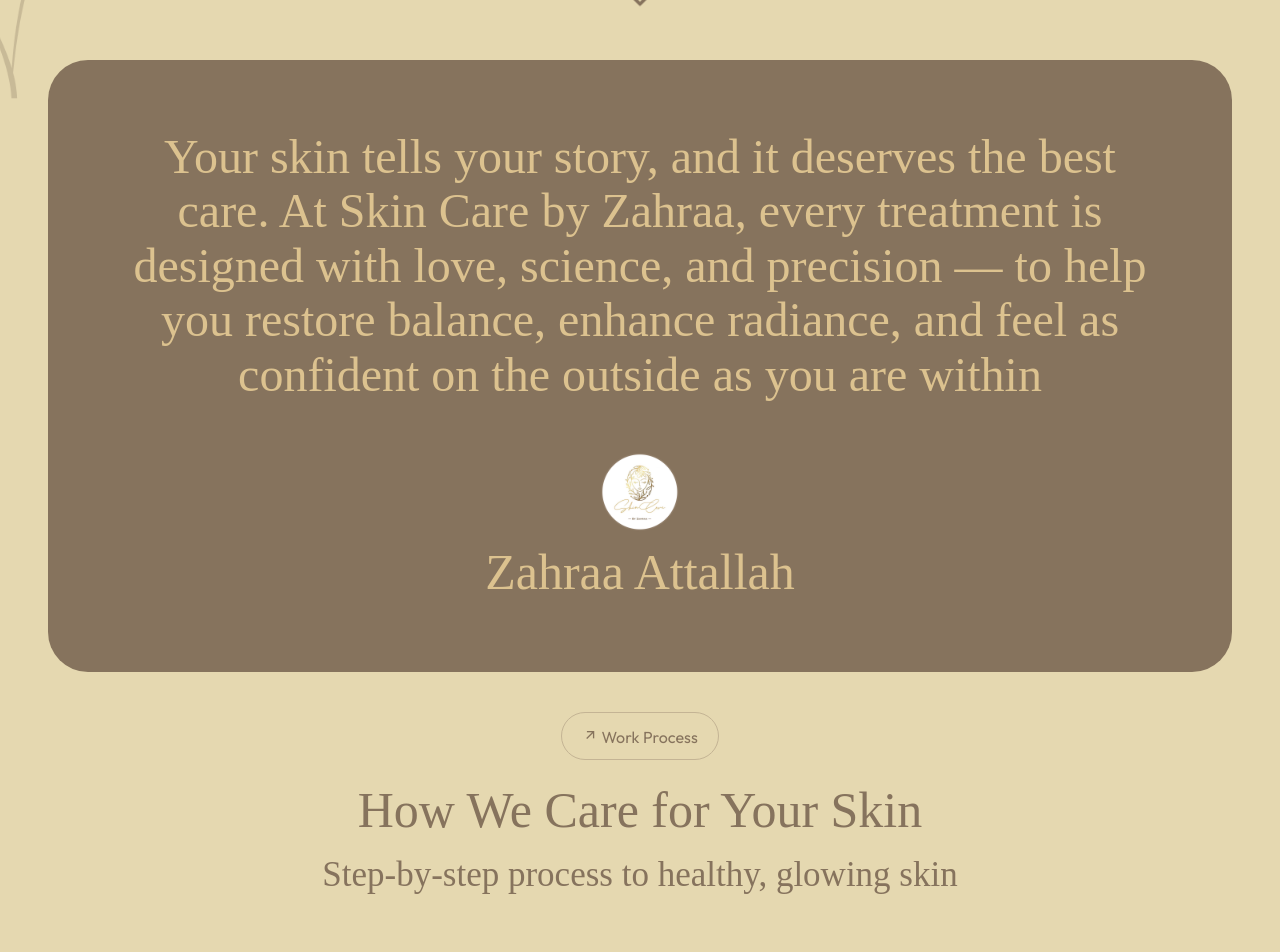
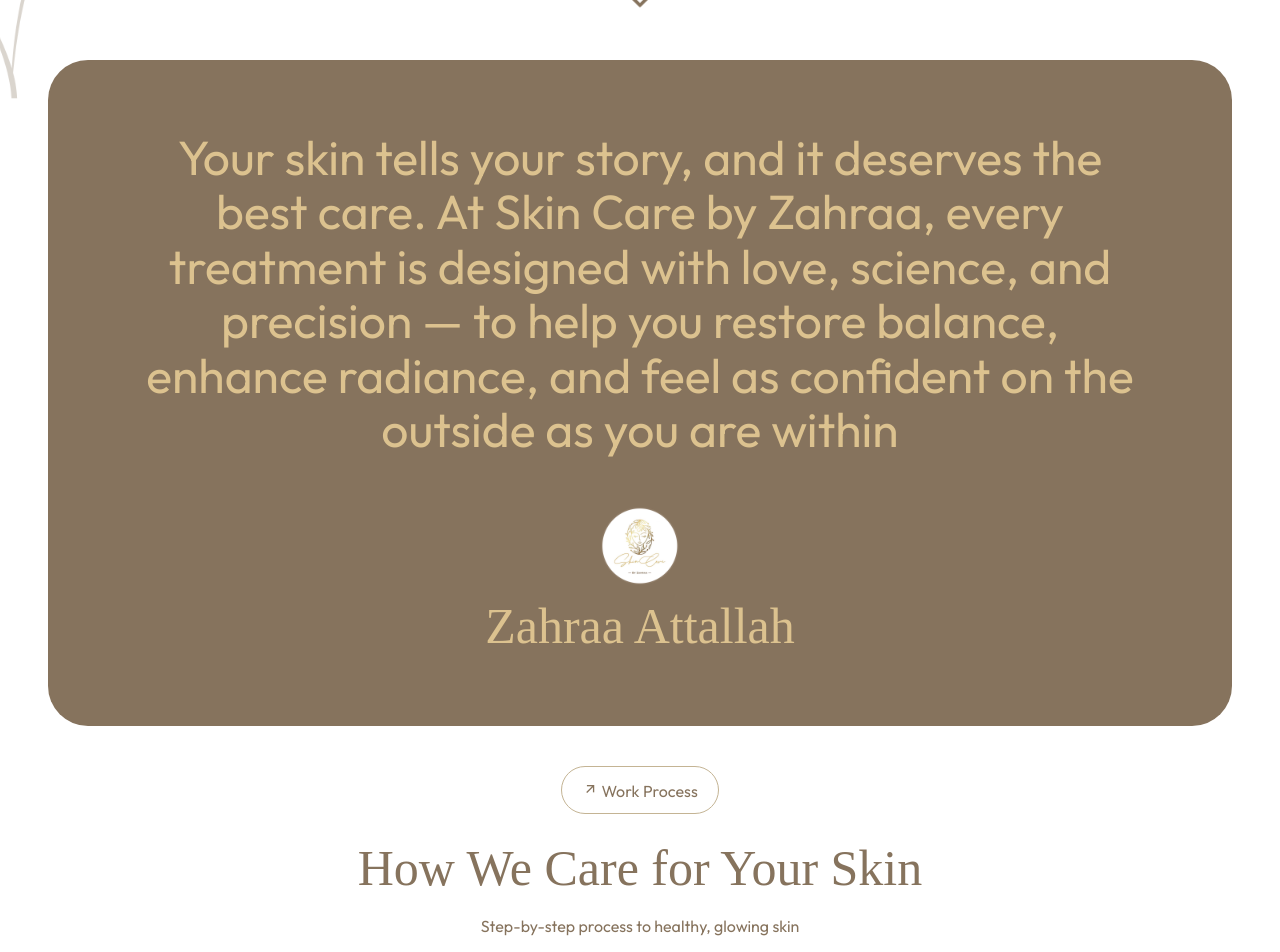
Before and after one commit to shiftcode-lb/skinCareByZahraa, a React (Vite) app in the folder frontend/: page / in a window 1280 px wide. Shown: the part 740-1692 px from the top of the page. Built offline with nearby package versions, Linux system fonts and the light colour scheme; a web font is replaced by a local one.

Commit message:
Changing background

```diff
--- a/frontend/src/components/Quote.jsx
+++ b/frontend/src/components/Quote.jsx
@@ -6,7 +6,7 @@
   <div className="lg:w-[100%] w-full text-center mx-auto bg-black-200 lg:py-[70px] lg:px-20 py-10 px-10 lg:rounded-[40px] rounded-[30px] fadeInUp bg-primary"
        data-delay="0.2">
 
-    <h3 className="text-coprimary fancy-heavy"
+    <h3 className="text-coprimary"
         style={{
           fontSize: "clamp(1.75rem, 2.5vw + 1.5rem, 3rem)",
           lineHeight: "clamp(2.25rem, 3vw + 1rem, 3.75rem)"
--- a/frontend/src/components/Title.jsx
+++ b/frontend/src/components/Title.jsx
@@ -11,7 +11,7 @@
     {title}
   </h1>
   <p
-  className="fancy text-primary mt-2
+  className=" text-primary mt-2
     text-[clamp(1rem, 1vw + 0.75rem, 2rem)]
     leading-[clamp(1.5rem, 1.5vw + 0.75rem, 2.5rem)]"
   >
--- a/frontend/src/index.css
+++ b/frontend/src/index.css
@@ -29,7 +29,7 @@
 }
 
 @theme{
-  --color-background: #e5d8b0;
+  --color-background: #fff;
   --color-primary: #86735d;
   --color-coprimary: #dcc28f;
   --color-borderColor: #c4b494;
--- a/frontend/src/pages/Home.jsx
+++ b/frontend/src/pages/Home.jsx
@@ -16,7 +16,7 @@
 
 const Home = () => {
   return (
-    <div className='text-2xl '>
+    <div className=' '>
       <Hero />
       <Quote />
       <WorkProcess />
```
